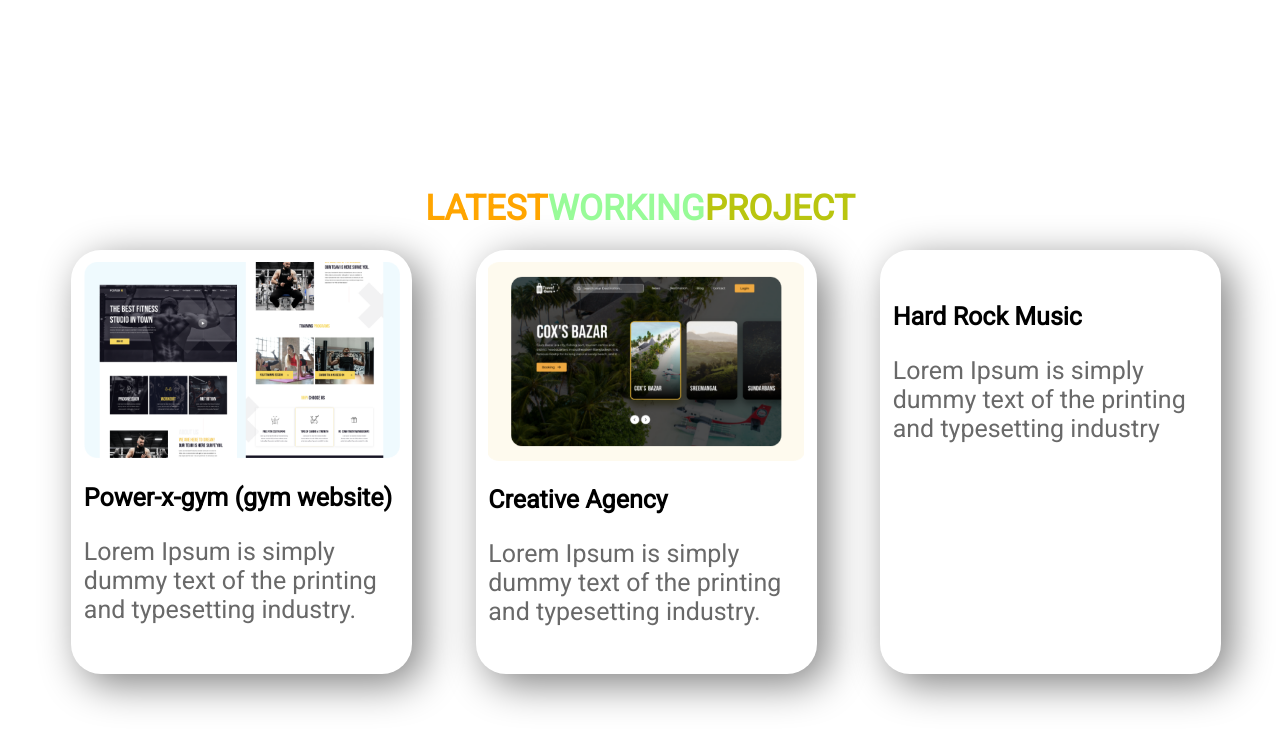
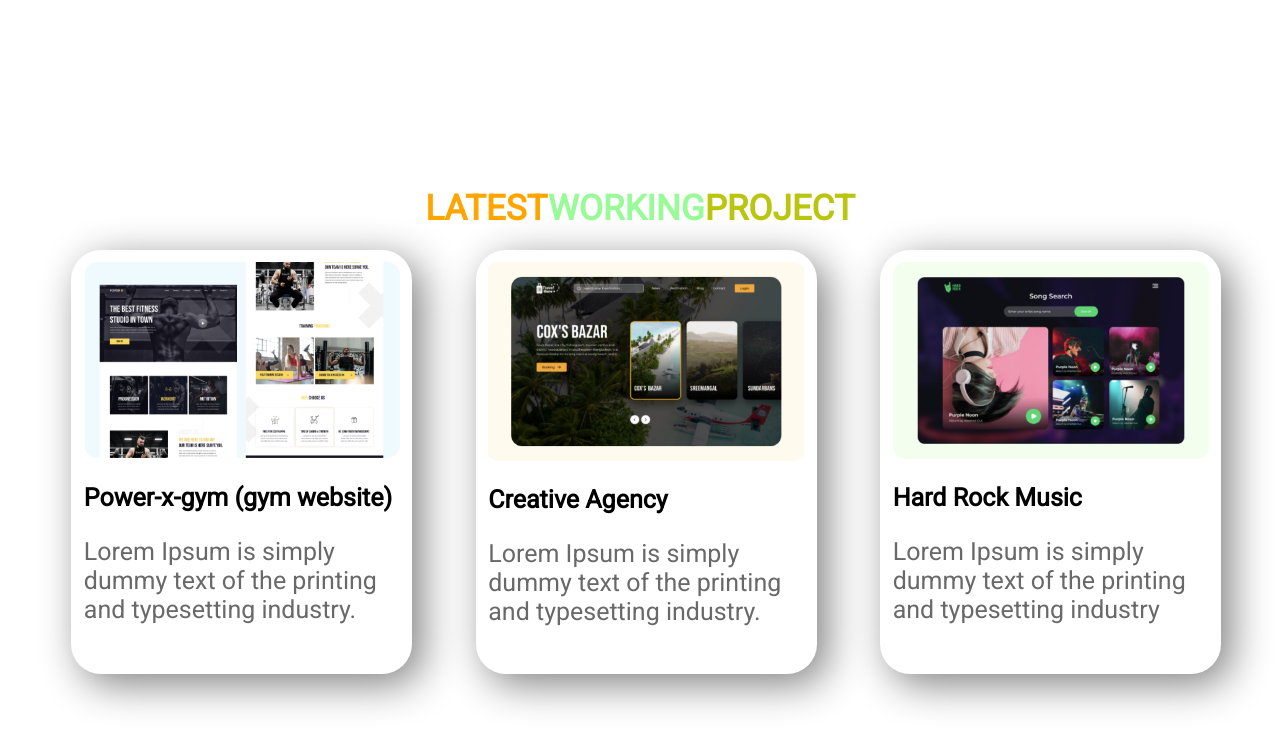
Before and after one commit to Badsha01/Web-Development, a plain HTML site: page index.html in a window 1280 px wide. Shown: the part 1299-2047 px from the top of the page. Drawn offline with Linux system fonts and the light colour scheme.

Commit message:
Update index.html

```diff
--- a/index.html
+++ b/index.html
@@ -60,7 +60,7 @@
 
             </div>
             <div class=" onethird-width">
-                <img src="/ image 8.png" alt="">
+                <img src="image 8.png" alt="">
                 <h2>Hard Rock Music</h2>
                 <p>Lorem Ipsum is simply dummy text of the printing and typesetting industry</p>
             </div>
```
